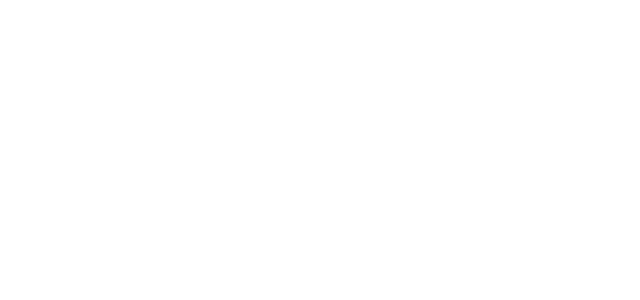
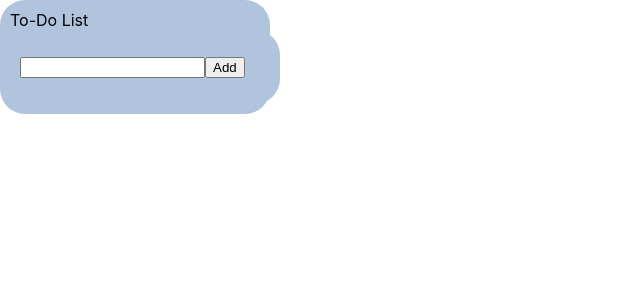
Before and after one commit to Oomily/productivity-app, a React (Create React App) app in the folder productivity-app/: page /MainPage in a window 1280 px wide. Before the commit this address had no page. Shown: the top 300 px of the page, without its empty margins (0-640 px from the left). Built offline with nearby package versions, Linux system fonts and the light colour scheme.

Commit message:
To-do list semi-working. A little lumpy, but works

```diff
--- a/productivity-app/src/App.js
+++ b/productivity-app/src/App.js
@@ -26,7 +26,7 @@
         </nav> */}
       <Routes>
         <Route path="/" element={<Login />} />
-        <Route path="/" element={<MainPage />} />
+        <Route path="/MainPage" element={<MainPage />} />
       </Routes>
     </div>
   );
--- a/productivity-app/src/ToDo.js
+++ b/productivity-app/src/ToDo.js
@@ -1,21 +1,28 @@
-function ToDo(props) {
+import React from 'react';
+import "./text-box.css"
+function TodoItem({ task, deleteTask, toggleCompleted }) {
+    function handleChange() {
+        task = toggleCompleted(task.id);
+    }
+    var temp = "";
+    if (task.completed === true){
+        temp = "todo-item-crossed"
+    }
+    else{
+        temp = "todo-item"
+    }
     return (
-      <li className="todo stack-small">
-        <div className="c-cb">
-          <input id={props.id} type="checkbox" defaultChecked={props.completed} />
-          <label className="todo-label" htmlFor="todo-0">
-            {props.name}
-          </label>
+        <div className={temp}>
+                <input
+                    type="checkbox"
+                    checked={task.completed}
+                    onChange={handleChange}
+                />
+                <div>{task.text}</div>
+                <button onClick={() => deleteTask(task.id)}>
+                    x
+                </button>
         </div>
-        <div className="btn-group">
-          <button type="button" className="btn">
-            Edit <span className="visually-hidden">{props.name}</span>
-          </button>
-          <button type="button" className="btn btn__danger">
-            Delete <span className="visually-hidden">{props.name}</span>
-          </button>
-        </div>
-      </li>
     );
-  }
-  export default ToDo;
+}
+export default TodoItem;
--- a/productivity-app/src/ToDoWindow.js
+++ b/productivity-app/src/ToDoWindow.js
@@ -1,27 +1,55 @@
-import ToDo from "./ToDo.js";
+import React, { useState } from "react";
+import TodoItem from "./ToDo";
+import "./text-box.css"
+import { v4 as uuidv4 } from "uuid";
+//var randomColor = require("randomcolor");
 
-function ToDoWindow(props){
-    const taskList = props?.map((task) => (
-        <ToDo id={task.id} name={task.name} completed={task.completed} />));
-    console.log(taskList.length)
-    return (
-        <div className="todoapp stack-large">
-          <h1>To-Do List</h1>
-          <form>
-            <input
-              type="text"
-              id="new-todo-input"
-              className="input input__lg"
-              name="text"
-              autoComplete="off"
-            />
-            <button type="submit" className="btn btn__primary btn__lg">
-              Add
-            </button>
-          </form>
-            {taskList}
+function ToDoWindow(color) {
+    const [tasks, setTasks] = useState([]);
+
+    function addTask(text) {
+        const newTask = {
+            id: uuidv4(),
+            text,
+            completed: false
+        };
+        setTasks(tasks.concat([newTask]));
+        document.getElementById("todo").value = ""
+    }
+
+    function deleteTask(id) {
+        setTasks(tasks.filter(task => task.id !== id));
+    }
+    function toggleCompleted(id) { setTasks(tasks?.map(task => {
+        console.log(id)
+        console.log(task.id)
+        if (task.id === id) {
+            const newTask = {
+                id: task.id,
+                text: task.text,
+                completed: !task.completed
+            };
+            return newTask;
+        }
+        else { return task;
+        }}
+
+        ));
+    }
+   return (
+        <div className="todo-list">
+            {tasks.map(task => (
+            <TodoItem
+                key={task.id}
+                task={task}
+                deleteTask={deleteTask}
+                toggleCompleted={toggleCompleted}
+            />))}
+            <p>
+                <input type="text" id="todo" align="center"/>
+                <button onClick={() => addTask(document.getElementById('todo').value)}>Add</button>
+            </p>
         </div>
-      );
-}
-
-export default ToDoWindow;
+    );
+   }
+   export default ToDoWindow;
--- a/productivity-app/src/pages/MainPage.js
+++ b/productivity-app/src/pages/MainPage.js
@@ -1,12 +1,7 @@
 import Draggable from "react-draggable";
-import { v4 as uuidv4 } from "uuid";
 import ToDoWindow from "../ToDoWindow";
+import "../text-box.css";
 
-const DATA = [
-    { id: "todo-0", name: "Eat", completed: true },
-    { id: "todo-1", name: "Sleep", completed: false },
-    { id: "todo-2", name: "Repeat", completed: false },
-  ];
 function MainPage(){
     return(
         <Draggable
@@ -19,9 +14,12 @@
         onStart={Draggable.handleStart}
         onDrag={Draggable.handleDrag}
         onStop={Draggable.handleStop}>
+        <div className="todo-list handle">
+            <div>To-Do List</div>
+            <div className="To-Do wrapper">
+                {ToDoWindow()}
+        </div>
 
-        <div className="handle">
-            {ToDoWindow(DATA)}
         </div>
         </Draggable>
     )
--- a/productivity-app/src/text-box.css
+++ b/productivity-app/src/text-box.css
@@ -0,0 +1,22 @@
+.todo-item {
+    display:flex;
+    flex-direction: row;
+    color:black;
+    width: 225px;
+   }
+.todo-item-crossed {
+    display:flex;
+    flex-direction: row;
+    color: #888;
+    text-decoration: line-through;
+    width: 225px;
+}
+.todo-list{
+    display:flex;
+    flex-wrap:wrap;
+    border-radius: 25px;
+    background: lightsteelblue;
+    padding: 10px;
+    width: 250px;
+    height: flex;
+}
```
Also changed, not shown: 1 other file (tests, documents, lock files or other folders).
